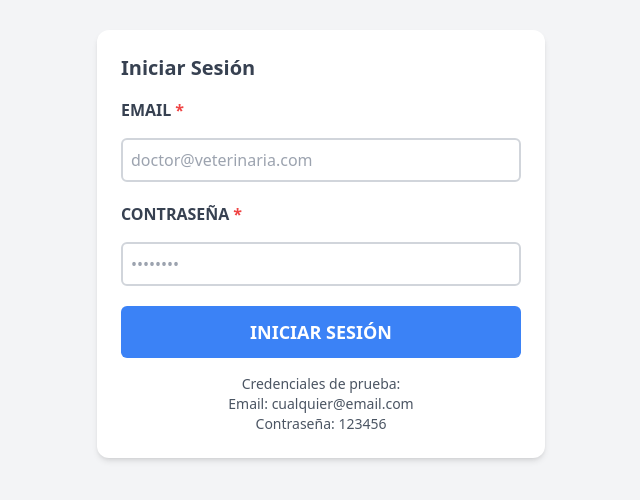
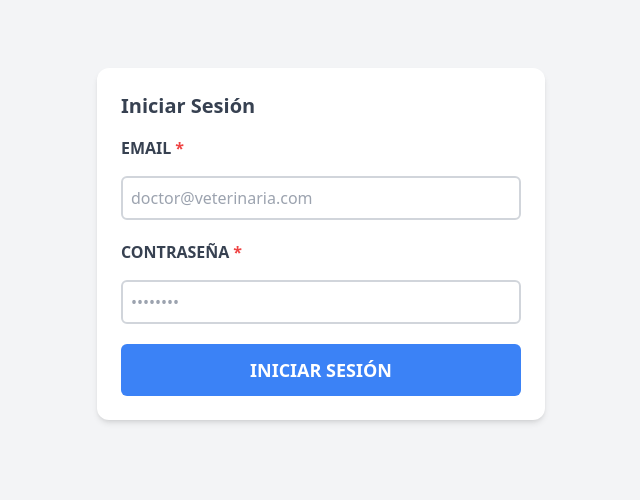
Before and after one commit to mueses1/Sistema_veterinaria, a React (Vite) app: page /login in a window 1280 px wide. Shown: the part 156-656 px from the top of the page, without its empty margins (319-959 px from the left). Built offline with nearby package versions, Linux system fonts and the light colour scheme.

Commit message:
Correcciones V2

```diff
--- a/src/pages/Login.tsx
+++ b/src/pages/Login.tsx
@@ -111,12 +111,6 @@ const Login = () => {
                             Iniciar Sesión
                         </Button>
                     </form>
-
-                    <div className="mt-4 text-center text-sm text-gray-600">
-                        <p>Credenciales de prueba:</p>
-                        <p>Email: cualquier@email.com</p>
-                        <p>Contraseña: 123456</p>
-                    </div>
                 </Card>
             </div>
         </div>
```
Also changed, not shown: 1 other file (tests, documents, lock files or other folders).
